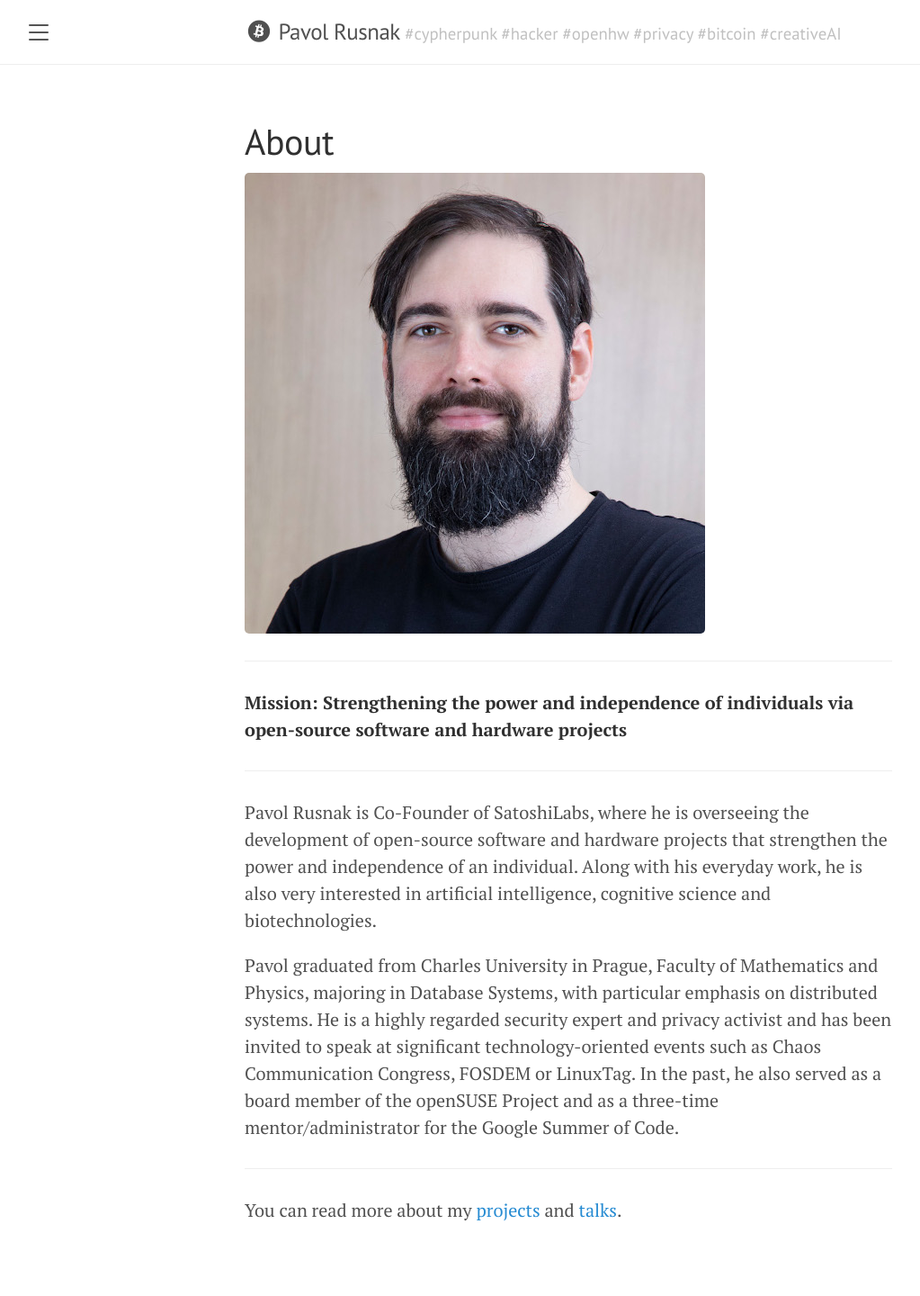
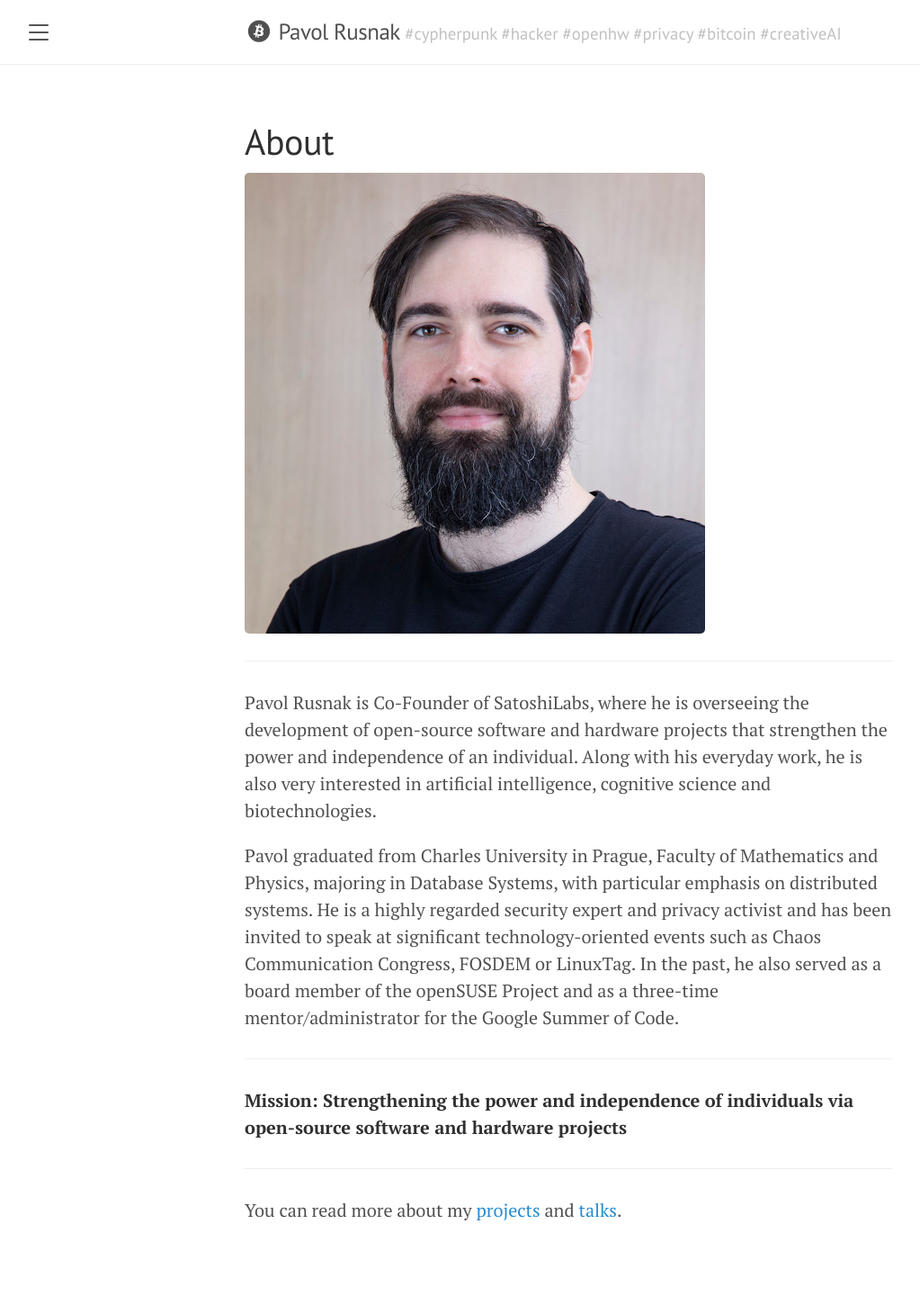
Before and after one commit to prusnak/rusnak.io, a Jekyll site: the page built from about.md, in a window 1280 px wide. Shown: the whole page at 90% size, without its empty margins (8-1031 px from the left). Built offline with Jekyll 4.4.1, drawn with Linux system fonts in a browser that asks for light colours; nearby versions of some CDN libraries; some of the changed lines change nothing that is shown.

Commit message:
rearrange

```diff
--- a/about.md
+++ b/about.md
@@ -4,10 +4,6 @@ title: About
 ---
 
 ![photo](/assets/photo.jpg)
-
-----
-
-**Mission: Strengthening the power and independence of individuals via open-source software and hardware projects**
 
 ----
 
@@ -27,4 +23,8 @@ for the Google Summer of Code.
 
 ----
 
+**Mission: Strengthening the power and independence of individuals via open-source software and hardware projects**
+
+----
+
 You can read more about my [projects](/projects) and [talks](/talks).
```
